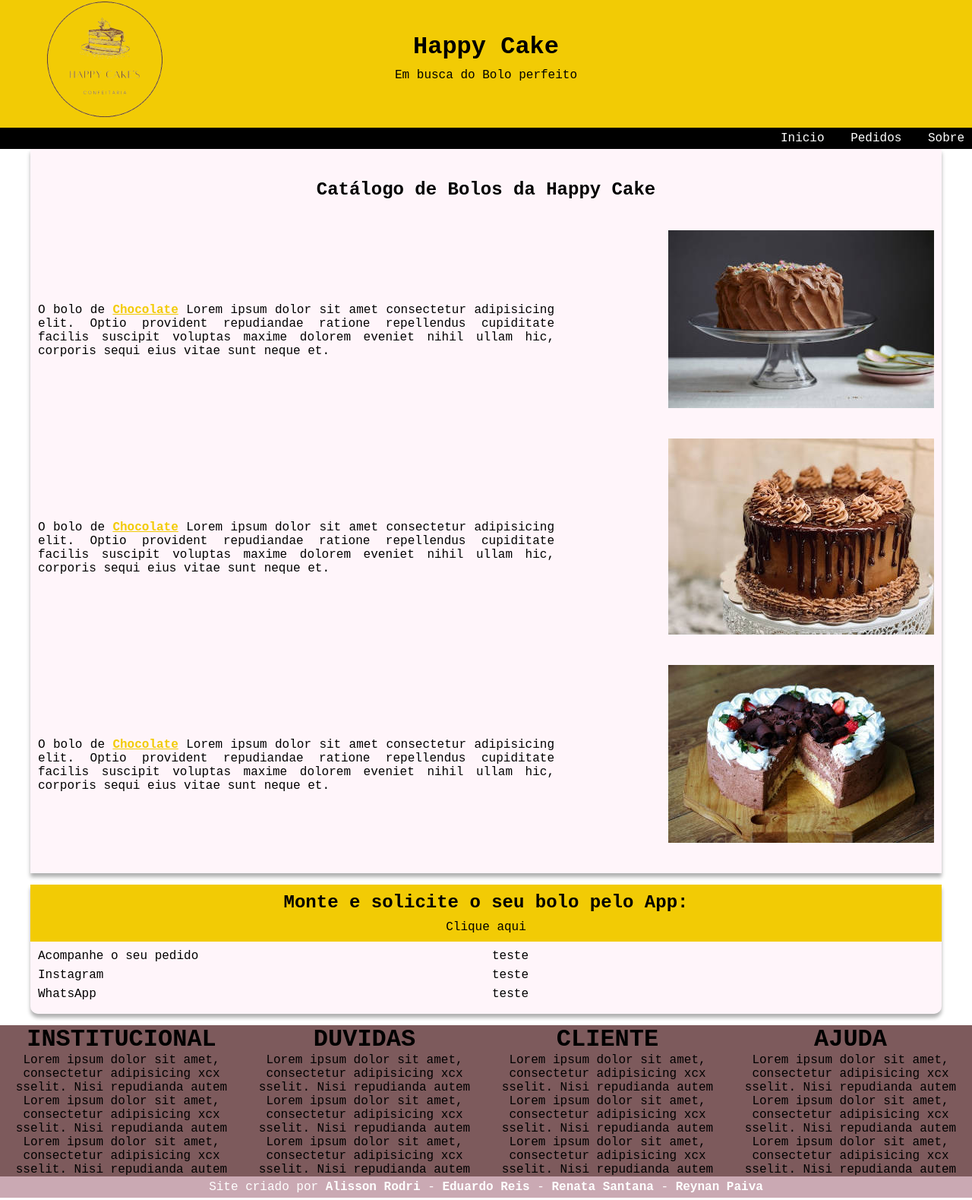
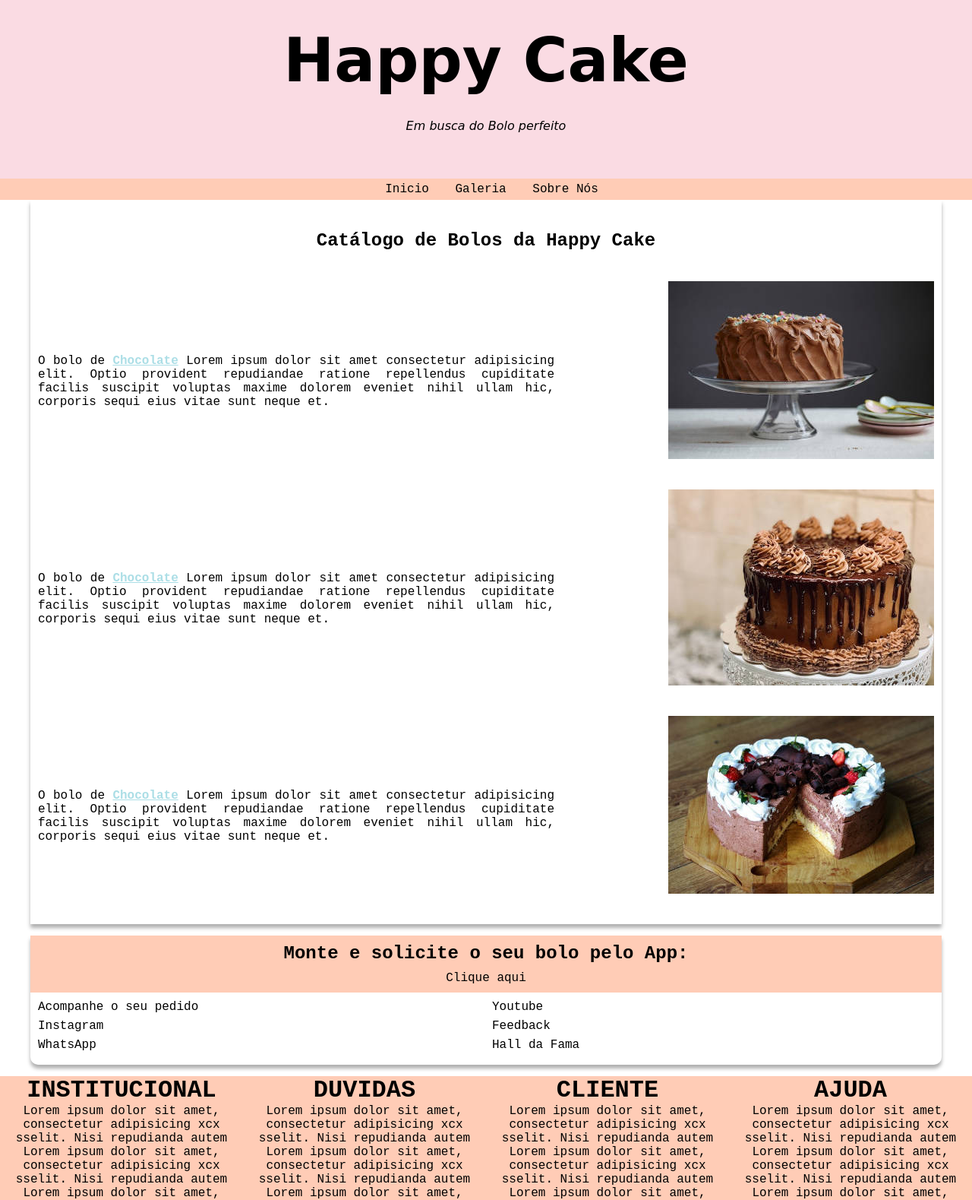
Before and after one commit to Reynanwq/Happy-Cake, a plain HTML site: page catalogo.html in a window 1280 px wide. Shown: the part 17-1596 px from the top of the page at 76% size. Drawn offline with Linux system fonts and the light colour scheme.

Commit message:
Paleta de Cores
Escolhendo e alterando toda a paleta de cores do catálogo

```diff
--- a/catalogo.html
+++ b/catalogo.html
@@ -11,33 +11,14 @@
 </head>
 
 <body>
-    <!--
-        <header>
-        <h1>Happy Cake</h1>
-        <nav class="navigation">
-            <img src="assets/logopng500.png" alt="logoempresa" id="logo">
-            <ul>
-                <li><a href="#">Página Inicial</a></li>
-                <li><a href="./sobreNos.html">SOBRE NÓS</a></li>
-            </ul>
-        </nav>
-        <div class="container-pesquisa">
-            <label for="caixa-pesquisa" class="icon-pesquisa"></label>
-            <input type="text" placeholder="Faça a sua pesquisa..." class="caixa-pesquisa" id="caixa-pesquisa">
-        </div>
-    </header>
-    -->
     <header>
         <h1>Happy Cake</h1>
         <p>Em busca do Bolo perfeito</p>
-        <div class="img-logo">
-            <img src="assets/logopng250.png" alt="" id="logo">
-        </div>
     </header>
     <nav>
-        <a href="index.html">Inicio</a>
-        <a href="#">Pedidos</a>
-        <a href="sobreNos.html">Sobre </a>
+        <a href="#">Inicio</a>
+        <a href="#">Galeria</a>
+        <a href="#">Sobre Nós</a>
     </nav>
 
     <main>
@@ -55,10 +36,6 @@
                 <p>O bolo de <strong class="nome-bolo">Chocolate</strong> Lorem ipsum dolor sit amet consectetur adipisicing elit. Optio provident repudiandae ratione repellendus cupiditate facilis suscipit voluptas maxime dolorem eveniet nihil ullam hic, corporis sequi eius vitae sunt neque et.</p>
                 <img src="assets/bolo03teste.jpg" alt="" class="bolo">
             </div>
-            <!-- <div class="container">
-                <p>O bolo de <strong class="nome-bolo">Chocolate</strong> Lorem ipsum dolor sit amet consectetur adipisicing elit. Optio provident repudiandae ratione repellendus cupiditate facilis suscipit voluptas maxime dolorem eveniet nihil ullam hic, corporis sequi eius vitae sunt neque et.</p>
-                <img src="assets/bolo04.jpg" alt="" class="bolo">
-            </div> -->
         </section>
     </main>
 
@@ -75,9 +52,9 @@
                 <li><a href="#">Acompanhe o seu pedido</a></li>
                 <li><a href="#">Instagram</a></li>
                 <li><a href="#">WhatsApp</a></li>
-                <li><a href="#">teste</a></li>
-                <li><a href="#">teste</a></li>
-                <li><a href="#">teste</a></li>
+                <li><a href="#">Youtube</a></li>
+                <li><a href="#">Feedback</a></li>
+                <li><a href="#">Hall da Fama</a></li>
             </ul>
         </div>
 
@@ -111,7 +88,7 @@
                 Lorem ipsum dolor sit amet, consectetur adipisicing xcx sselit. Nisi repudianda autem </div>
         </div>
 
-        <p class="developer"> Site criado por <a href="https://github.com/alissonrodri" target="_blank">Alisson Rodri</a> - <a href="https://github.com/EduardoReisMS" target="_blank">Eduardo Reis</a> - <a href="https://github.com/SantanaRenata" target="_blank">Renata Santana</a> - <a href="https://github.com/Reynanwq" target="_blank">Reynan Paiva</a></p>
+        <p class="developer"> Site criado por <a href="https://github.com/alissonrodri" target="_blank">Alisson Rodrigo</a> - <a href="https://github.com/EduardoReisMS" target="_blank">Eduardo Reis</a> - <a href="https://github.com/SantanaRenata" target="_blank">Renata Santana</a> - <a href="https://github.com/Reynanwq" target="_blank">Reynan Paiva</a></p>
 
     </footer>
 
--- a/styles/stylecatalogo.css
+++ b/styles/stylecatalogo.css
@@ -1,8 +1,20 @@
 :root {
-    --cor01: #ffdfee4f;
-    --cor02: #7D5A5C;
-    --cor03: #f2cb05;
+    --cor01: #abdee6;
+    --cor02: #cbaacb;
+    --cor03: #ffffb5;
+    --cor04: #ffccb6;
+    --cor05: #f3b0c375;
 }
+
+ @import url('https://fonts.googleapis.com/css2?family=Great+Vibes&display=swap');
+
+ /* font-family: 'Great Vibes', cursive;*/
+
+@import url('https://fonts.googleapis.com/css2?family=Great+Vibes&family=Pacifico&display=swap');
+
+/* font-family: 'Great Vibes', cursive;
+font-family: 'Pacifico', cursive; */
+
 
 *{
     margin: 0;
@@ -14,138 +26,31 @@
 
 body {
     font-family: 'Courier New', Courier, monospace, sans-serif;
-   /* background-color: #ffdfee98;*/
     margin: 0;
     padding: 0;
 }
 
-
-/* header {
-    background-color: whitesmoke;
-    padding: 0px 0px 10px 0px;
-    margin: 0;
-    box-shadow: 0px 0px 10px rgba(0, 0, 0, 0.315);
-}
-
-header h1{
-    text-align: center;
-    font-size: 1.6em;
-    background-color: #7D5A5C;
-    color: white;
-}
-
-.navigation{
-    display: flex;
-    align-items: center;
-    justify-content: space-between;
-    padding-right: 30px;
-}
-
-.navigation #logo{
-    width: 300px;
-}
-
-.navigation ul {
-    display: flex;
-    align-items: center;
-    gap: 60px;
-}
-
-.navigation #user{
-    width: 70px;
-}
-
-.navigation #cart-shopping{
-    width: 70px;
-}
-
-.navigation #heart{
-    width: 70px;
-}
-
-.navigation ul li a{
-    color: black;
-    font-weight: 600px;
-    padding-bottom: 4px;
-    border: solid black 4px;
-    width: 100%;
-    padding: 25px;
-    border-radius: 25px;
-}
-
-.container-pesquisa {
-    left: 35%;
-    position: relative;
-    width: 40px;
-    height: 40px;
-}
-
-.icon-pesquisa{
-    display: flex;
-    justify-content: center;
-    align-items: center;
-    position: absolute;
-    width: 40px;
-    height: 40px;
-    border-radius: 50%;
-    transform: rotate(45deg);
-    cursor: pointer;
-}
-
-.icon-pesquisa::before {
-    content: '';
-    width: 25%;
-    height: 25%;
-    border-radius: 50%;
-    border: 2px solid #f2cb05;
-}
-
-.icon-pesquisa::after {
-    content: '';
-    width: 20%;
-    height: 2px;
-    background-color: #f2cb05;
-}
-
-.caixa-pesquisa {
-    width: 100%;
-    height: 100%;
-    border-radius: 20px;
-    border: none;
-    outline: none;
-    padding-left: 40px;
-    width: 250px;
-    box-shadow: 2px 2px 5px #777;
-   /* transition: all 0.7s;
-}
-
-
-.caixa-pesquisa:valid {
-    width: 450px;
-}
-
-*/
-
 header {
-    background-color: var(--cor03);
+    background-color: var(--cor05);
     text-align: center;
     padding: 60px;
-
 }
 
 header > h1 {
-    padding-bottom: 10px;
+    margin-top: -10px;
+    padding-bottom: 30px;
+    font-family: 'Great Vibes', cursive;
+    font-size: 5em;
 }
 
-.img-logo {
-    position: absolute;
-    top: -3%;
-    left: 1%;
+header p {
+    font-family: 'Pacifico', cursive;
+    font-style: italic;
 }
 
 nav {
-    text-align: right;
-    background-color: black;
+    text-align: center;
+    background-color: var(--cor04);
     padding: 5px;
 }
 
@@ -155,18 +60,19 @@ nav a {
     border-radius: 5px;
     padding: 5px;
     transition: 0.5s;
-    color: white;
+    color: black;
 }
 
 nav a:hover {
-    background-color: #7D5A5C;
+    background-color: var(--cor01);
+    color: white;
+    font-weight: bolder;
 }
 
 main {
     min-width: 500px;
     max-width: 1200px;
     margin: auto;
-    background-color: var(--cor01);
     padding: 10px;
     box-shadow: 0px 5px 5px rgba(0, 0, 0, 0.315);
 }
@@ -174,7 +80,6 @@ main {
 section > h1 {
     padding: 30px 10px;
     text-align: center;
-
 }
 
 section p {
@@ -199,12 +104,11 @@ section p {
 }
 
 .nome-bolo {
-    color: var(--cor03);
+    color: var(--cor01);
     text-decoration: underline;
 }
 
 aside {
-    background-color: var(--cor01);
     min-width: 500px;
     max-width: 1200px;
     margin: auto;
@@ -225,7 +129,7 @@ aside a {
 }
 
 .more-information01 {
-    background-color: #f2cb05;
+    background-color: var(--cor04);
     margin: -10px -10px 10px -10px;
     padding: 10px;
     text-align: center;
@@ -244,7 +148,7 @@ aside a {
 }
 
 footer {
-    background-color: #7D5A5C;
+    background-color: var(--cor04);
 }
 
 footer .footer-info {
@@ -255,23 +159,19 @@ footer .footer-info {
 }
 
 footer #institucional{
-    /*background-color: red;*/
     color: black;
 }
 
 footer #duvidas{
     color: black;
-    /*background-color: blue;*/
 }
 
 footer #cliente{
     color: black;
-    /*background-color: green;*/
 }
 
 footer #ajuda{
     color: black;
-    /*background-color: blueviolet;*/
 }
 
 footer>p {
@@ -291,6 +191,7 @@ footer a{
     text-align: center;
     font-size: 1.0em;
     text-align: center;
-    background-color: #CAA9B3;
+    background-color: var(--cor01);
     padding: 5px;
+    color: black;
 }
```
